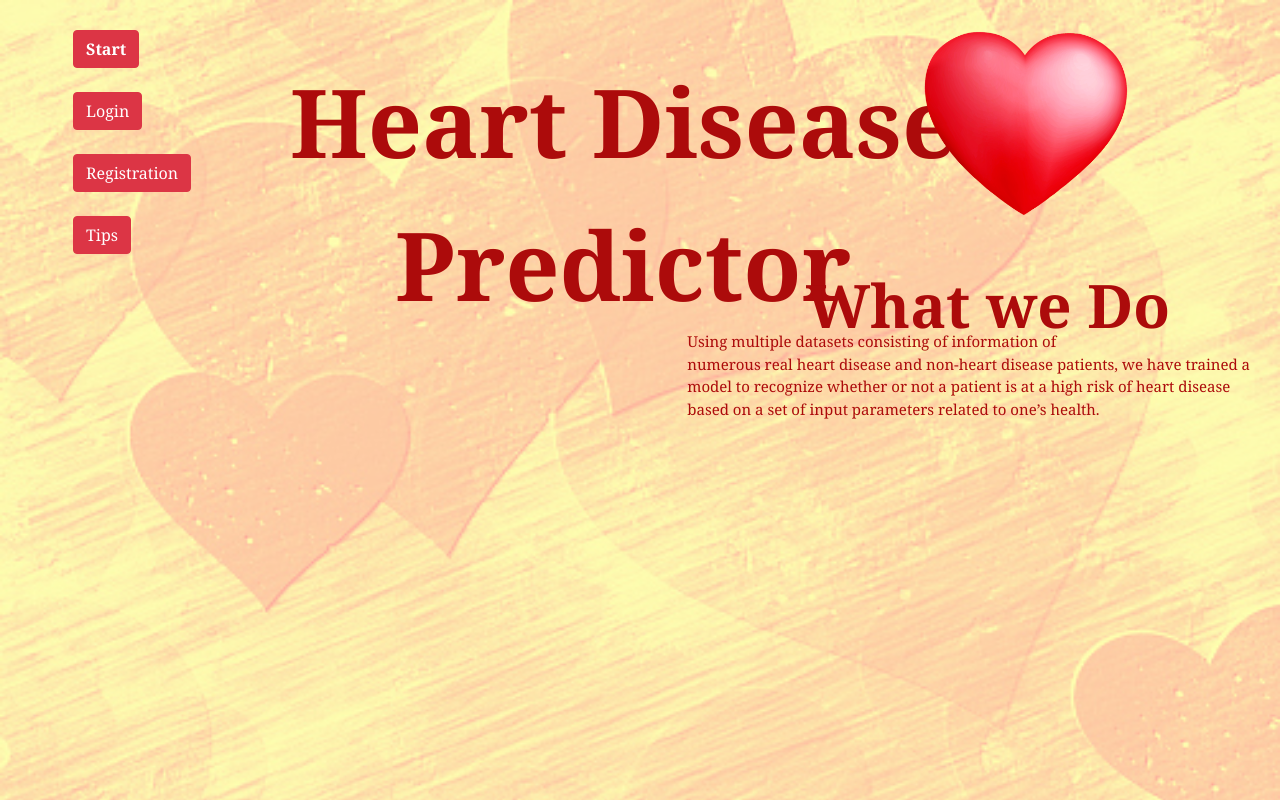
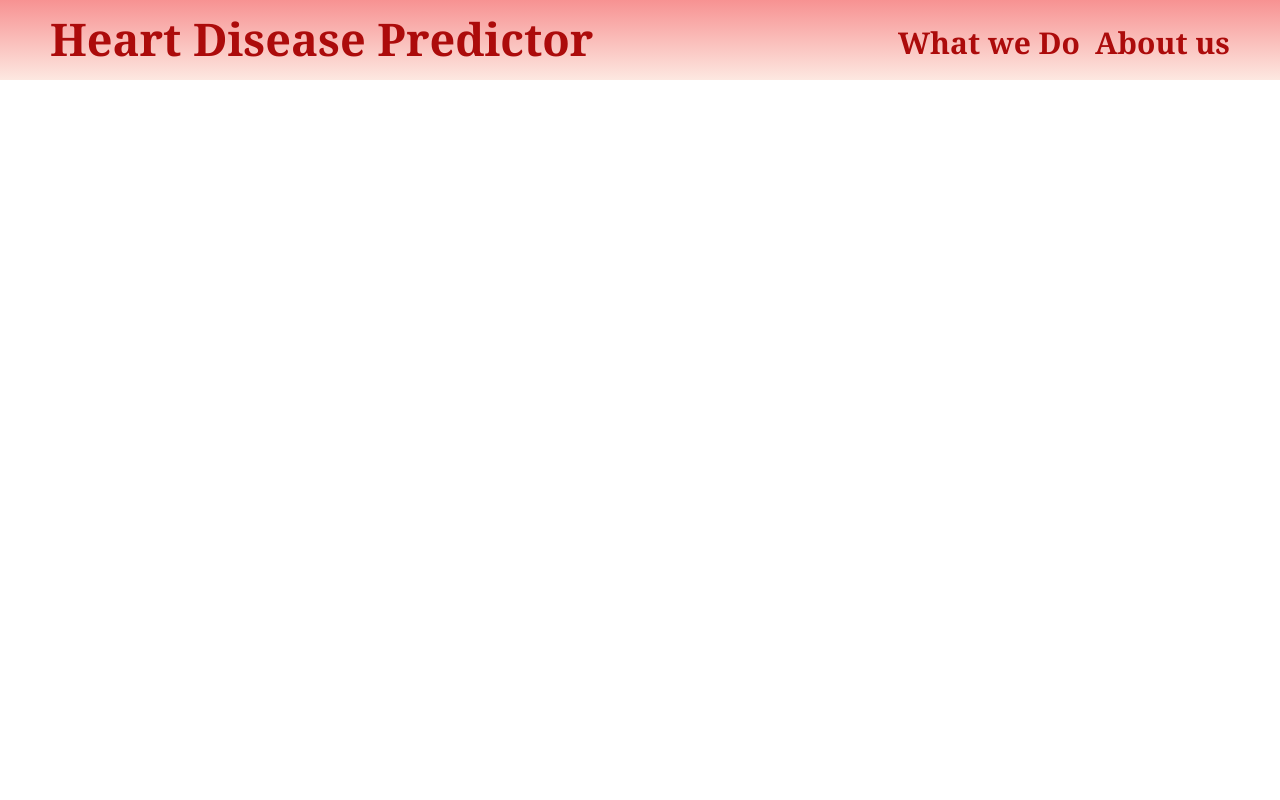
Before and after one commit to sacchit25/heart-disease-bdbi, a React (Create React App) app: page / in a window 1280 px wide. Built offline with nearby package versions, Linux system fonts and the light colour scheme.

Commit message:
added header

```diff
--- a/src/App.js
+++ b/src/App.js
@@ -6,6 +6,7 @@ import {Link} from "react-router-dom"
 import ReactDOM from "react-dom";
 import { BrowserRouter, Route, Switch } from "react-router-dom";
 import Form from './Form.js';
+import Header from './Header.js';
 
 
 
@@ -14,18 +15,9 @@ function App() {
   return (
     <div className="App">
       <header className="App-header">
+      <Header />
       <img src={background} className="img-bg" alt="logo" />
-        <p className="text" >
-          Heart Disease <br></br>Predictor
-        </p>
-        <p1 className="subheading" >
-          What we Do
-        </p1>
-        <p2 className="info-text" >
-        Using multiple datasets consisting of information of <br></br>numerous real heart disease and non-heart disease patients, we have trained a <br></br>model to recognize whether or not a patient is at a high risk of heart disease <br></br>based on a set of input parameters related to one’s health.
-        </p2>
-        <img src={heart} alt="heart" className="heart-pic"/>
-        <div className="btn-wrap">
+        {/* <div className="btn-wrap">
         <Button className="button" variant="danger" href='Form'><b>Start </b></Button>
         &nbsp;
         &nbsp;
@@ -36,7 +28,7 @@ function App() {
         &nbsp;
         &nbsp;
         <Button className="button" variant="danger" href='Tips'> Tips </Button>
-        </div>
+        </div> */}
       </header>
     </div>
   );
--- /dev/null
+++ b/src/Header.css
@@ -0,0 +1,58 @@
+.header {
+    padding: 40px 0;
+    text-align: center;
+    background: linear-gradient(180deg,#f79292,#fde8e1);;
+}
+.header img {
+    width: 100px;
+    height: 70px;
+}
+.header-text {
+    color: rgb(172, 11, 11);
+    position: relative;
+    text-align: center;
+    position: absolute;
+    top: 5px;
+    height: 0px;
+    padding-left: 50px;
+    font-size: 45px;
+    font-weight: bold;
+    font-family:Cambria, Cochin, Georgia, Times, 'Times New Roman', serif;
+    z-index: 1;
+}
+.subheading {
+    color: rgb(172, 11, 11);
+    background-color: linear-gradient(90deg, #fba61d, #af4261);
+    position: absolute;
+    top: 0px;
+    right: 200px;
+    padding-top: 20px;
+    padding-right: 0px;
+    font-size: 30px;
+    font-weight: 800;
+    font-family:Cambria, Cochin, Georgia, Times, 'Times New Roman', serif;
+    z-index: 1;
+}
+.subheading:hover,
+.subheading:focus {
+    cursor: pointer;
+    text-decoration: underline;
+}
+.subheading1 {
+    color: rgb(172, 11, 11);
+    background-color: linear-gradient(90deg, #fba61d, #af4261);
+    position: absolute;
+    top: 0px;
+    right: 50px;
+    padding-top: 20px;
+    padding-right: 0px;
+    font-size: 30px;
+    font-weight: 800;
+    font-family:Cambria, Cochin, Georgia, Times, 'Times New Roman', serif;
+    z-index: 1;
+}
+.subheading1:hover,
+.subheading1:focus {
+    cursor: pointer;
+    text-decoration: underline;
+}
--- /dev/null
+++ b/src/Header.js
@@ -0,0 +1,17 @@
+import React from 'react';
+import heart from './images/Heart-image.png'
+import './Header.css';
+const Header = () => (
+  <div className="header">
+        <p className="header-text" >
+          Heart Disease Predictor
+        </p>
+        <p1 className="subheading" >
+          What we Do
+        </p1>
+        <p1 className="subheading1" >
+          About us
+        </p1>
+  </div>
+)
+export default Header;
--- a/src/landing.css
+++ b/src/landing.css
@@ -11,7 +11,7 @@
   z-index:0;
   top: 0;
   left: 0;
-  opacity: 0.4;
+  opacity: 0;
 }
 .subheading {
     color: rgb(172, 11, 11);
@@ -71,15 +71,3 @@
     max-height: 300px;
     z-index: 1;
 }
-
-.heart-pic{
-    position: absolute;
-    z-index:-1;
-    right: 150px;
-    top: 30px;
-    padding-left: 100px;
-    padding-bottom: 100px;
-    width: 24%; /* you can use % */
-    height: auto;
-    z-index: 1;
-}
```
Also changed, not shown: 1 other file (tests, documents, lock files or other folders).
